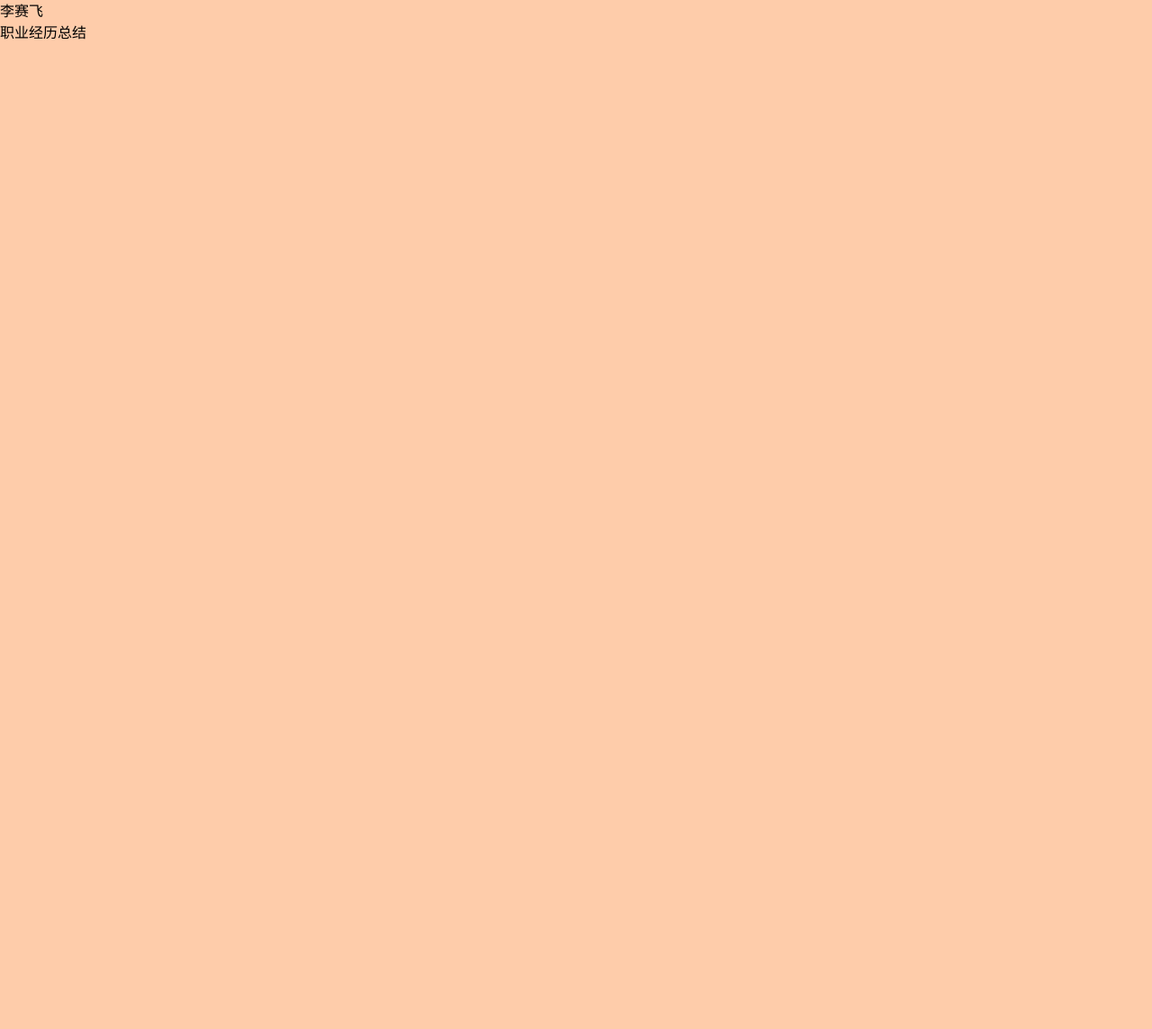
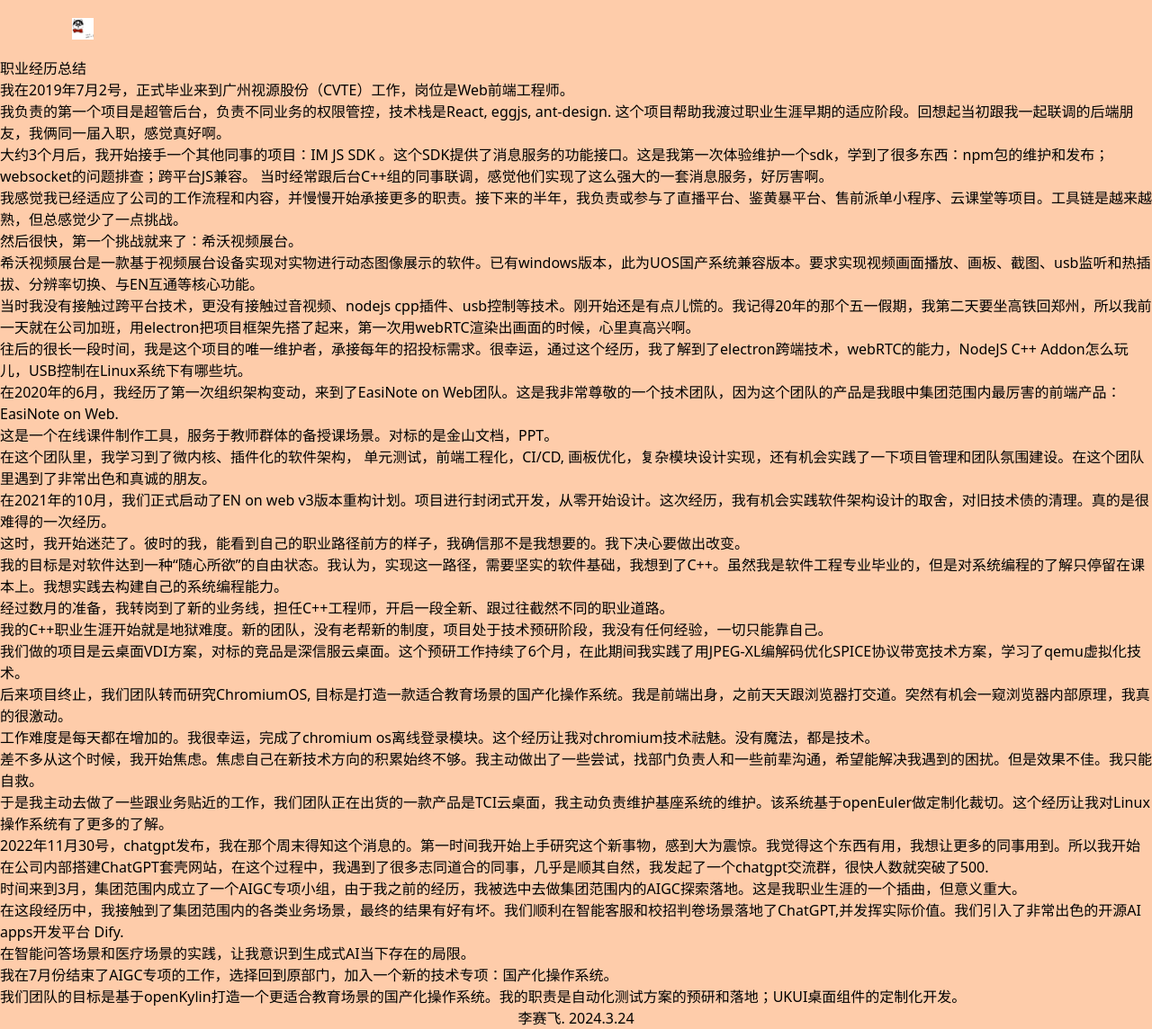
Before and after one commit to saifeiLee/self-introduction, a React (Vite) app: page / in a window 1280 px wide. Shown: the whole page at 90% size. Before the commit the page ends 800 px from the top, so only its background shows below. Built offline with nearby package versions, Linux system fonts and the light colour scheme.

Commit message:
add initial content

```diff
--- a/src/App.jsx
+++ b/src/App.jsx
@@ -1,10 +1,14 @@
 import Navbar from "./components/Navbar";
 import Header from "./components/Header";
+import Content from "./components/Content";
+import Footer from "./components/Footer";
 const App = () => {
   return (
     <main className="bg-pumpkin-200">
       <Navbar />
       <Header />
+      <Content />
+      <Footer />
     </main>
   );
 };
--- /dev/null
+++ b/src/components/Content.jsx
@@ -0,0 +1,124 @@
+const Content = () => {
+  return (
+    <section>
+      <div>
+        <p>
+          我在2019年7月2号，正式毕业来到广州视源股份（CVTE）工作，岗位是Web前端工程师。
+        </p>
+
+        <p>
+          我负责的第一个项目是超管后台，负责不同业务的权限管控，技术栈是React,
+          eggjs, ant-design.
+          这个项目帮助我渡过职业生涯早期的适应阶段。回想起当初跟我一起联调的后端朋友，我俩同一届入职，感觉真好啊。
+        </p>
+
+        <p>
+          大约3个月后，我开始接手一个其他同事的项目：IM JS SDK
+          。这个SDK提供了消息服务的功能接口。这是我第一次体验维护一个sdk，学到了很多东西：npm包的维护和发布；websocket的问题排查；跨平台JS兼容。
+          当时经常跟后台C++组的同事联调，感觉他们实现了这么强大的一套消息服务，好厉害啊。
+        </p>
+
+        <p>
+          我感觉我已经适应了公司的工作流程和内容，并慢慢开始承接更多的职责。接下来的半年，我负责或参与了直播平台、鉴黄暴平台、售前派单小程序、云课堂等项目。工具链是越来越熟，但总感觉少了一点挑战。
+        </p>
+
+        <p>然后很快，第一个挑战就来了：希沃视频展台。</p>
+
+        <p>
+          希沃视频展台是一款基于视频展台设备实现对实物进行动态图像展示的软件。已有windows版本，此为UOS国产系统兼容版本。要求实现视频画面播放、画板、截图、usb监听和热插拔、分辨率切换、与EN互通等核心功能。
+        </p>
+
+        <p>
+          当时我没有接触过跨平台技术，更没有接触过音视频、nodejs
+          cpp插件、usb控制等技术。刚开始还是有点儿慌的。我记得20年的那个五一假期，我第二天要坐高铁回郑州，所以我前一天就在公司加班，用electron把项目框架先搭了起来，第一次用webRTC渲染出画面的时候，心里真高兴啊。
+        </p>
+        <p>
+          往后的很长一段时间，我是这个项目的唯一维护者，承接每年的招投标需求。很幸运，通过这个经历，我了解到了electron跨端技术，webRTC的能力，NodeJS
+          C++ Addon怎么玩儿，USB控制在Linux系统下有哪些坑。
+        </p>
+
+        <p>
+          在2020年的6月，我经历了第一次组织架构变动，来到了EasiNote on
+          Web团队。这是我非常尊敬的一个技术团队，因为这个团队的产品是我眼中集团范围内最厉害的前端产品：EasiNote
+          on Web.
+        </p>
+
+        <p>
+          这是一个在线课件制作工具，服务于教师群体的备授课场景。对标的是金山文档，PPT。
+        </p>
+        <p>
+          在这个团队里，我学习到了微内核、插件化的软件架构，
+          单元测试，前端工程化，CI/CD,
+          画板优化，复杂模块设计实现，还有机会实践了一下项目管理和团队氛围建设。在这个团队里遇到了非常出色和真诚的朋友。
+        </p>
+
+        <p>
+          在2021年的10月，我们正式启动了EN on web
+          v3版本重构计划。项目进行封闭式开发，从零开始设计。这次经历，我有机会实践软件架构设计的取舍，对旧技术债的清理。真的是很难得的一次经历。
+        </p>
+
+        <p>
+          这时，我开始迷茫了。彼时的我，能看到自己的职业路径前方的样子，我确信那不是我想要的。我下决心要做出改变。
+        </p>
+        <p>
+          我的目标是对软件达到一种“随心所欲”的自由状态。我认为，实现这一路径，需要坚实的软件基础，我想到了C++。虽然我是软件工程专业毕业的，但是对系统编程的了解只停留在课本上。我想实践去构建自己的系统编程能力。
+        </p>
+
+        <p>
+          经过数月的准备，我转岗到了新的业务线，担任C++工程师，开启一段全新、跟过往截然不同的职业道路。
+        </p>
+
+        <p>
+          我的C++职业生涯开始就是地狱难度。新的团队，没有老帮新的制度，项目处于技术预研阶段，我没有任何经验，一切只能靠自己。
+        </p>
+
+        <p>
+          我们做的项目是云桌面VDI方案，对标的竞品是深信服云桌面。这个预研工作持续了6个月，在此期间我实践了用JPEG-XL编解码优化SPICE协议带宽技术方案，学习了qemu虚拟化技术。
+        </p>
+
+        <p>
+          后来项目终止，我们团队转而研究ChromiumOS,
+          目标是打造一款适合教育场景的国产化操作系统。我是前端出身，之前天天跟浏览器打交道。突然有机会一窥浏览器内部原理，我真的很激动。
+        </p>
+        <p>
+          工作难度是每天都在增加的。我很幸运，完成了chromium
+          os离线登录模块。这个经历让我对chromium技术祛魅。没有魔法，都是技术。
+        </p>
+
+        <p>
+          差不多从这个时候，我开始焦虑。焦虑自己在新技术方向的积累始终不够。我主动做出了一些尝试，找部门负责人和一些前辈沟通，希望能解决我遇到的困扰。但是效果不佳。我只能自救。
+        </p>
+
+        <p>
+          于是我主动去做了一些跟业务贴近的工作，我们团队正在出货的一款产品是TCI云桌面，我主动负责维护基座系统的维护。该系统基于openEuler做定制化裁切。这个经历让我对Linux操作系统有了更多的了解。
+        </p>
+
+        <p>
+          2022年11月30号，chatgpt发布，我在那个周末得知这个消息的。第一时间我开始上手研究这个新事物，感到大为震惊。我觉得这个东西有用，我想让更多的同事用到。所以我开始在公司内部搭建ChatGPT套壳网站，在这个过程中，我遇到了很多志同道合的同事，几乎是顺其自然，我发起了一个chatgpt交流群，很快人数就突破了500.
+        </p>
+
+        <p>
+          时间来到3月，集团范围内成立了一个AIGC专项小组，由于我之前的经历，我被选中去做集团范围内的AIGC探索落地。这是我职业生涯的一个插曲，但意义重大。
+        </p>
+        <p>
+          在这段经历中，我接触到了集团范围内的各类业务场景，最终的结果有好有坏。我们顺利在智能客服和校招判卷场景落地了ChatGPT,并发挥实际价值。我们引入了非常出色的开源AI
+          apps开发平台 Dify.
+        </p>
+
+        <p>
+          在智能问答场景和医疗场景的实践，让我意识到生成式AI当下存在的局限。
+        </p>
+
+        <p>
+          我在7月份结束了AIGC专项的工作，选择回到原部门，加入一个新的技术专项：国产化操作系统。
+        </p>
+
+        <p>
+          我们团队的目标是基于openKylin打造一个更适合教育场景的国产化操作系统。我的职责是自动化测试方案的预研和落地；UKUI桌面组件的定制化开发。
+        </p>
+      </div>
+    </section>
+  );
+};
+
+export default Content;
--- /dev/null
+++ b/src/components/Footer.jsx
@@ -0,0 +1,9 @@
+const Footer  = () => {
+    return (
+        <footer>
+            <div className="flex justify-center items-center">李赛飞. 2024.3.24</div>
+        </footer>
+    )
+}
+
+export default Footer;
--- a/src/components/Navbar.jsx
+++ b/src/components/Navbar.jsx
@@ -1,6 +1,12 @@
+import {avatarImg} from '../utils'
+
 const Navbar = () => {
     return (
-        <header>李赛飞</header>
+        <header className="w-full py-5 sm:px-10 px-5 flex justify-between items-center">
+            <nav className='flex w-full screen-max-width'>
+                <img src={avatarImg} alt="avatar" width={24} height={36}></img>
+            </nav>
+        </header>
     )
 }
 
--- a/src/index.css
+++ b/src/index.css
@@ -1,8 +1,6 @@
 @tailwind base;
 @tailwind components;
 @tailwind utilities;
-
-
 
 * {
   margin: 0;
@@ -17,3 +15,10 @@
   background: #feccaa;
   user-select: none;
 }
+
+.screen-max-width {
+  margin-inline-start: auto;
+  margin-inline-end: auto;
+  position: relative;
+  max-width: 1120px;
+}
--- /dev/null
+++ b/src/utils/index.js
@@ -0,0 +1,3 @@
+import avatar from '/assets/images/avatar.jpg'
+
+export const avatarImg = avatar
```
Also changed, not shown: public/assets/images/avatar.jpg (renamed from public/assets/images/wechat-avator.jpg). Lines whose indentation alone changed are shown as unchanged.
